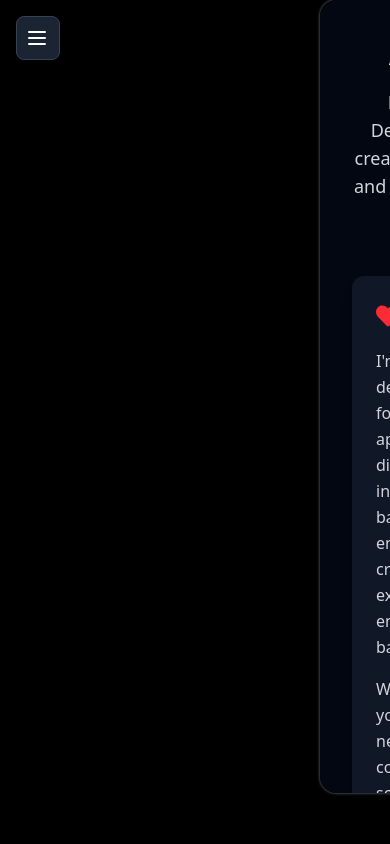
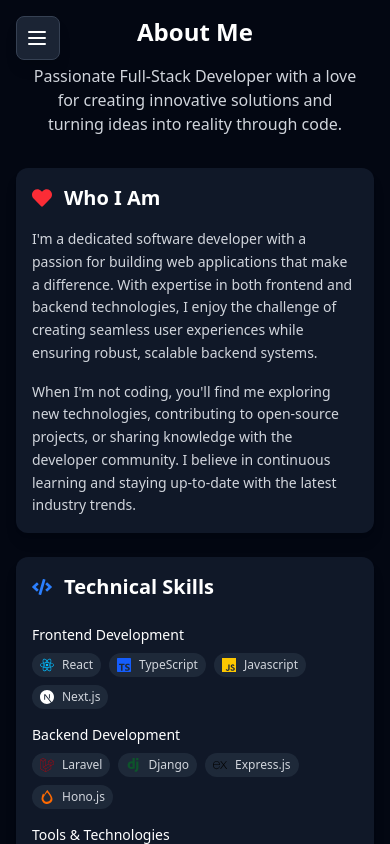
Before and after one commit to ChristianAlicaba2002/My-Portfolio, a React (Vite) app: page /layouts/aboutme in a window 390 px wide. Built offline with nearby package versions, Linux system fonts and the light colour scheme.

Commit message:
chore: update the mobile responsive

```diff
--- a/src/pages/AboutMe.jsx
+++ b/src/pages/AboutMe.jsx
@@ -23,35 +23,38 @@ import {
 
 export default function AboutMe() {
   return (
-    <div className="about-container ml-80 fixed w-[80%] h-[94vh] bg-gray-950 rounded-2xl shadow-[0px_0px_3px_gray] overflow-y-auto">
-      <div className="p-8">
+    <div className="w-full h-screen bg-gray-950 overflow-y-scroll p-4 lg:p-8">
       {/* Header Section */}
-        <div className="text-center mb-12">
-          <h1 className="text-4xl font-bold text-white mb-4">About Me</h1>
-          <p className="text-gray-300 text-lg max-w-2xl mx-auto">
+      <div className="text-center mb-8 lg:mb-12">
+        <h1 className="text-2xl lg:text-4xl font-bold text-white mb-4">
+          About Me
+        </h1>
+        <p className="text-gray-300 text-base lg:text-lg max-w-2xl mx-auto px-4">
           Passionate Full-Stack Developer with a love for creating innovative
           solutions and turning ideas into reality through code.
         </p>
       </div>
 
       {/* Main Content Grid */}
-        <div className="grid grid-cols-1 lg:grid-cols-2 gap-8">
+      <div className="grid grid-cols-1 lg:grid-cols-2 gap-6 lg:gap-8">
         {/* Left Column */}
-          <div className="space-y-8">
+        <div className="space-y-6 lg:space-y-8">
           {/* Introduction */}
-            <div className="bg-gray-900 rounded-xl p-6 shadow-lg">
+          <div className="bg-gray-900 rounded-xl p-4 lg:p-6 shadow-lg">
             <div className="flex items-center mb-4">
-                <FaHeart className="text-red-500 text-2xl mr-3" />
-                <h2 className="text-2xl font-semibold text-white">Who I Am</h2>
+              <FaHeart className="text-red-500 text-xl lg:text-2xl mr-3" />
+              <h2 className="text-xl lg:text-2xl font-semibold text-white">
+                Who I Am
+              </h2>
             </div>
-              <p className="text-gray-300 leading-relaxed">
-                I'm a dedicated software developer with a passion for building
-                web applications that make a difference. With expertise in both
+            <p className="text-gray-300 leading-relaxed text-sm lg:text-base">
+              I'm a dedicated software developer with a passion for building web
+              applications that make a difference. With expertise in both
               frontend and backend technologies, I enjoy the challenge of
-                creating seamless user experiences while ensuring robust,
-                scalable backend systems.
+              creating seamless user experiences while ensuring robust, scalable
+              backend systems.
             </p>
-              <p className="text-gray-300 leading-relaxed mt-4">
+            <p className="text-gray-300 leading-relaxed mt-4 text-sm lg:text-base">
               When I'm not coding, you'll find me exploring new technologies,
               contributing to open-source projects, or sharing knowledge with
               the developer community. I believe in continuous learning and
@@ -60,96 +63,112 @@ export default function AboutMe() {
           </div>
 
           {/* Skills */}
-            <div className="bg-gray-900 rounded-xl p-6 shadow-lg">
+          <div className="bg-gray-900 rounded-xl p-4 lg:p-6 shadow-lg">
             <div className="flex items-center mb-6">
-                <FaCode className="text-blue-500 text-2xl mr-3" />
-                <h2 className="text-2xl font-semibold text-white">
+              <FaCode className="text-blue-500 text-xl lg:text-2xl mr-3" />
+              <h2 className="text-xl lg:text-2xl font-semibold text-white">
                 Technical Skills
               </h2>
             </div>
 
             <div className="space-y-4">
               <div>
-                  <h3 className="text-white font-medium mb-2">
+                <h3 className="text-white font-medium mb-2 text-sm lg:text-base">
                   Frontend Development
                 </h3>
-                  <div className="flex flex-wrap gap-3">
-                    <div className="flex items-center bg-gray-800 px-3 py-1 rounded-full">
-                      <SiReact className="text-sky-400 mr-2" />
-                      <span className="text-gray-300 text-sm">React</span>
+                <div className="flex flex-wrap gap-2 lg:gap-3">
+                  <div className="flex items-center bg-gray-800 px-2 lg:px-3 py-1 rounded-full">
+                    <SiReact className="text-sky-400 mr-2 text-sm lg:text-base" />
+                    <span className="text-gray-300 text-xs lg:text-sm">
+                      React
+                    </span>
                   </div>
-                    <div className="flex items-center bg-gray-800 px-3 py-1 rounded-full">
-                      <SiTypescript className="text-blue-600 mr-2" />
-                      <span className="text-gray-300 text-sm">TypeScript</span>
+                  <div className="flex items-center bg-gray-800 px-2 lg:px-3 py-1 rounded-full">
+                    <SiTypescript className="text-blue-600 mr-2 text-sm lg:text-base" />
+                    <span className="text-gray-300 text-xs lg:text-sm">
+                      TypeScript
+                    </span>
                   </div>
-                    <div className="flex items-center bg-gray-800 px-3 py-1 rounded-full">
-                      <SiJavascript className="text-yellow-400 mr-2" />
-                      <span className="text-gray-300 text-sm">Javascript</span>
+                  <div className="flex items-center bg-gray-800 px-2 lg:px-3 py-1 rounded-full">
+                    <SiJavascript className="text-yellow-400 mr-2 text-sm lg:text-base" />
+                    <span className="text-gray-300 text-xs lg:text-sm">
+                      Javascript
+                    </span>
                   </div>
-                    <div className="flex items-center bg-gray-800 px-3 py-1 rounded-full">
-                      <SiNextdotjs className="text-white mr-2" />
-                      <span className="text-gray-300 text-sm">Next.js</span>
+                  <div className="flex items-center bg-gray-800 px-2 lg:px-3 py-1 rounded-full">
+                    <SiNextdotjs className="text-white mr-2 text-sm lg:text-base" />
+                    <span className="text-gray-300 text-xs lg:text-sm">
+                      Next.js
+                    </span>
                   </div>
                 </div>
               </div>
 
               <div>
-                  <h3 className="text-white font-medium mb-2">
+                <h3 className="text-white font-medium mb-2 text-sm lg:text-base">
                   Backend Development
                 </h3>
-                  <div className="flex flex-wrap gap-3">
-                    <div className="flex items-center bg-gray-800 px-3 py-1 rounded-full">
-                      <SiLaravel className="text-red-800 mr-2" />
-                      <span className="text-gray-300 text-sm">Laravel</span>
+                <div className="flex flex-wrap gap-2 lg:gap-3">
+                  <div className="flex items-center bg-gray-800 px-2 lg:px-3 py-1 rounded-full">
+                    <SiLaravel className="text-red-800 mr-2 text-sm lg:text-base" />
+                    <span className="text-gray-300 text-xs lg:text-sm">
+                      Laravel
+                    </span>
                   </div>
-                    <div className="flex items-center bg-gray-800 px-3 py-1 rounded-full">
-                      <SiDjango className="text-green-900 mr-2" />
-                      <span className="text-gray-300 text-sm">Django</span>
+                  <div className="flex items-center bg-gray-800 px-2 lg:px-3 py-1 rounded-full">
+                    <SiDjango className="text-green-900 mr-2 text-sm lg:text-base" />
+                    <span className="text-gray-300 text-xs lg:text-sm">
+                      Django
+                    </span>
                   </div>
-                    <div className="flex items-center bg-gray-800 px-3 py-1 rounded-full">
-                      <SiExpress className="text-black mr-2" />
-                      <span className="text-gray-300 text-sm">Express.js</span>
+                  <div className="flex items-center bg-gray-800 px-2 lg:px-3 py-1 rounded-full">
+                    <SiExpress className="text-black mr-2 text-sm lg:text-base" />
+                    <span className="text-gray-300 text-xs lg:text-sm">
+                      Express.js
+                    </span>
                   </div>
-                    <div className="flex items-center bg-gray-800 px-3 py-1 rounded-full">
-                      <SiHono className="text-orange-500 mr-2" />
-                      <span className="text-gray-300 text-sm">Hono.js</span>
+                  <div className="flex items-center bg-gray-800 px-2 lg:px-3 py-1 rounded-full">
+                    <SiHono className="text-orange-500 mr-2 text-sm lg:text-base" />
+                    <span className="text-gray-300 text-xs lg:text-sm">
+                      Hono.js
+                    </span>
                   </div>
                 </div>
               </div>
 
               <div>
-                  <h3 className="text-white font-medium mb-2">
+                <h3 className="text-white font-medium mb-2 text-sm lg:text-base">
                   Tools & Technologies
                 </h3>
-                  <div className="flex flex-wrap gap-3">
-                    <span className="bg-gray-800 px-3 py-1 rounded-full text-gray-300 text-sm">
+                <div className="flex flex-wrap gap-2 lg:gap-3">
+                  <span className="bg-gray-800 px-2 lg:px-3 py-1 rounded-full text-gray-300 text-xs lg:text-sm">
                     Git
                   </span>
-                    <span className="bg-gray-800 px-3 py-1 rounded-full text-gray-300 text-sm">
+                  <span className="bg-gray-800 px-2 lg:px-3 py-1 rounded-full text-gray-300 text-xs lg:text-sm">
                     Docker
                   </span>
-                    <span className="bg-gray-800 px-3 py-1 rounded-full text-gray-300 text-sm">
+                  <span className="bg-gray-800 px-2 lg:px-3 py-1 rounded-full text-gray-300 text-xs lg:text-sm">
                     Firebase
                   </span>
-                    <span className="bg-gray-800 px-3 py-1 rounded-full text-gray-300 text-sm">
+                  <span className="bg-gray-800 px-2 lg:px-3 py-1 rounded-full text-gray-300 text-xs lg:text-sm">
                     Clerk
                   </span>
-                    <span className="bg-gray-800 px-3 py-1 rounded-full text-gray-300 text-sm">
+                  <span className="bg-gray-800 px-2 lg:px-3 py-1 rounded-full text-gray-300 text-xs lg:text-sm">
                     Jira
                   </span>
-                    <span className="bg-gray-800 px-3 py-1 rounded-full text-gray-300 text-sm">
+                  <span className="bg-gray-800 px-2 lg:px-3 py-1 rounded-full text-gray-300 text-xs lg:text-sm">
                     Trello
                   </span>
-                    <span className="bg-gray-800 px-3 py-1 rounded-full text-gray-300 text-sm">
+                  <span className="bg-gray-800 px-2 lg:px-3 py-1 rounded-full text-gray-300 text-xs lg:text-sm">
                     PostgreSQL
                   </span>
-                    <span className="bg-gray-800 px-3 py-1 rounded-full text-gray-300 text-sm">
+                  <span className="bg-gray-800 px-2 lg:px-3 py-1 rounded-full text-gray-300 text-xs lg:text-sm">
                     Mysql
                   </span>
-                    <span className="bg-gray-800 px-3 py-1 rounded-full text-gray-300 text-sm">
+                  <span className="bg-gray-800 px-2 lg:px-3 py-1 rounded-full text-gray-300 text-xs lg:text-sm">
                     Figma
                   </span>
-                    <span className="bg-gray-800 px-3 py-1 rounded-full text-gray-300 text-sm">
+                  <span className="bg-gray-800 px-2 lg:px-3 py-1 rounded-full text-gray-300 text-xs lg:text-sm">
                     Tailwindcss
                   </span>
                 </div>
@@ -159,68 +178,78 @@ export default function AboutMe() {
         </div>
 
         {/* Right Column */}
-          <div className="space-y-8">
+        <div className="space-y-6 lg:space-y-8">
           {/* Experience */}
-            <div className="bg-gray-900 rounded-xl p-6 shadow-lg">
+          <div className="bg-gray-900 rounded-xl p-4 lg:p-6 shadow-lg">
             <div className="flex items-center mb-6">
-                <FaLaptopCode className="text-green-500 text-2xl mr-3" />
-                <h2 className="text-2xl font-semibold text-white">
+              <FaLaptopCode className="text-green-500 text-xl lg:text-2xl mr-3" />
+              <h2 className="text-xl lg:text-2xl font-semibold text-white">
                 Experience
               </h2>
             </div>
 
             <div className="space-y-4">
               <div className="border-l-2 border-blue-500 pl-4">
-                  <h3 className="text-white font-medium">
+                <h3 className="text-white font-medium text-sm lg:text-base">
                   Full-Stack Developer
                 </h3>
-                  <p className="text-blue-400 text-sm">2025 - Present</p>
-                  <p className="text-gray-300 text-sm mt-1">
+                <p className="text-blue-400 text-xs lg:text-sm">
+                  2025 - Present
+                </p>
+                <p className="text-gray-300 text-xs lg:text-sm mt-1">
                   Developing scalable web applications using React, Laravel,
                   Hono.js
                 </p>
               </div>
 
               <div className="border-l-2 border-green-500 pl-4">
-                  <h3 className="text-white font-medium">Frontend Developer</h3>
-                  <p className="text-green-400 text-sm">2023 - 2025</p>
-                  <p className="text-gray-300 text-sm mt-1">
+                <h3 className="text-white font-medium text-sm lg:text-base">
+                  Frontend Developer
+                </h3>
+                <p className="text-green-400 text-xs lg:text-sm">2023 - 2025</p>
+                <p className="text-gray-300 text-xs lg:text-sm mt-1">
                   Built responsive user interfaces and implemented modern web
                   development practices.
                 </p>
               </div>
 
               <div className="border-l-2 border-purple-500 pl-4">
-                  <h3 className="text-white font-medium">
+                <h3 className="text-white font-medium text-sm lg:text-base">
                   Hacktoberfest Bootcamp
                 </h3>
-                  <p className="text-purple-400 text-sm">2024</p>
-                  <p className="text-gray-300 text-sm mt-1">
+                <p className="text-purple-400 text-xs lg:text-sm">2024</p>
+                <p className="text-gray-300 text-xs lg:text-sm mt-1">
                   Coding Bootcamp • 2024
                 </p>
               </div>
 
               <div className="border-l-2 border-cyan-500 pl-4">
-                  <h3 className="text-white font-medium">Backend Developer</h3>
-                  <p className="text-cyan-400 text-sm">2022 - 2024</p>
-                  <p className="text-gray-300 text-sm mt-1">
+                <h3 className="text-white font-medium text-sm lg:text-base">
+                  Backend Developer
+                </h3>
+                <p className="text-cyan-400 text-xs lg:text-sm">2022 - 2024</p>
+                <p className="text-gray-300 text-xs lg:text-sm mt-1">
                   Built responsive user interfaces and implemented modern web
                   development practices.
                 </p>
               </div>
 
               <div className="border-l-2 border-orange-500 pl-4">
-                  <h3 className="text-white font-medium">Java Competition</h3>
-                  <p className="text-orange-400 text-sm">2023</p>
-                  <p className="text-gray-300 text-sm mt-1">
+                <h3 className="text-white font-medium text-sm lg:text-base">
+                  Java Competition
+                </h3>
+                <p className="text-orange-400 text-xs lg:text-sm">2023</p>
+                <p className="text-gray-300 text-xs lg:text-sm mt-1">
                   Build a CRUD Job Offer
                 </p>
               </div>
 
               <div className="border-l-2 border-yellow-500 pl-4">
-                  <h3 className="text-white font-medium">Web Competition</h3>
-                  <p className="text-yellow-400 text-sm">2023</p>
-                  <p className="text-gray-300 text-sm mt-1">
+                <h3 className="text-white font-medium text-sm lg:text-base">
+                  Web Competition
+                </h3>
+                <p className="text-yellow-400 text-xs lg:text-sm">2023</p>
+                <p className="text-gray-300 text-xs lg:text-sm mt-1">
                   Build a CRUD Job Offer
                 </p>
               </div>
@@ -228,18 +257,20 @@ export default function AboutMe() {
           </div>
 
           {/* Education */}
-            <div className="bg-gray-900 rounded-xl p-6 shadow-lg">
+          <div className="bg-gray-900 rounded-xl p-4 lg:p-6 shadow-lg">
             <div className="flex items-center mb-4">
-                <FaRocket className="text-yellow-500 text-2xl mr-3" />
-                <h2 className="text-2xl font-semibold text-white">Education</h2>
+              <FaRocket className="text-yellow-500 text-xl lg:text-2xl mr-3" />
+              <h2 className="text-xl lg:text-2xl font-semibold text-white">
+                Education
+              </h2>
             </div>
 
             <div className="space-y-3">
               <div>
-                  <h3 className="text-white font-medium">
+                <h3 className="text-white font-medium text-sm lg:text-base">
                   Bachelor's in Computer Science
                 </h3>
-                  <p className="text-gray-400 text-sm">
+                <p className="text-gray-400 text-xs lg:text-sm">
                   ACLC College of Mandaue • 2023 - 2025
                 </p>
               </div>
@@ -248,69 +279,74 @@ export default function AboutMe() {
         </div>
       </div>
 
-        <div className="bg-gray-900 rounded-xl p-6 m-2 mt-6 shadow-lg">
-          <h2 className="text-2xl font-semibold text-white mb-4">
+      <div className="bg-gray-900 rounded-xl p-4 lg:p-6 m-2 mt-6 shadow-lg">
+        <h2 className="text-xl lg:text-2xl font-semibold text-white mb-4">
           Let's Connect
         </h2>
         <div className="space-y-3">
           <a
             href="mailto:christiandave120702@gmail.com"
-              className="flex items-center text-gray-300 hover:text-white transition-colors"
+            className="flex items-center text-gray-300 hover:text-white transition-colors text-sm lg:text-base"
           >
             <FaEnvelope className="mr-3 text-blue-400" />
-              <span>christiandave120702@gmail.com</span>
+            <span className="break-all">christiandave120702@gmail.com</span>
           </a>
 
           <a
             href="https://github.com/ChristianAlicaba2002"
             target="_blank"
             rel="noopener noreferrer"
-              className="flex items-center text-gray-300 hover:text-white transition-colors"
+            className="flex items-center text-gray-300 hover:text-white transition-colors text-sm lg:text-base"
           >
             <FaGithub className="mr-3 text-gray-400" />
-              <span>github.com/ChristianAlicaba2002</span>
+            <span className="break-all">github.com/ChristianAlicaba2002</span>
           </a>
         </div>
       </div>
 
       {/* Bottom Section - Personal Interests */}
-        <div className="mt-8 bg-gray-900 rounded-xl p-6 shadow-lg">
-          <h2 className="text-2xl font-semibold text-white mb-4">
+      <div className="mt-6 lg:mt-8 bg-gray-900 rounded-xl p-4 lg:p-6 shadow-lg">
+        <h2 className="text-xl lg:text-2xl font-semibold text-white mb-4">
           Beyond Coding
         </h2>
-          <div className="grid grid-cols-1 md:grid-cols-3 gap-4">
+        <div className="grid grid-cols-1 sm:grid-cols-2 lg:grid-cols-3 gap-4">
           <div className="text-center">
-              <div className="bg-blue-500 w-12 h-12 rounded-full flex items-center justify-center mx-auto mb-2">
-                <FaRocket className="text-white" />
+            <div className="bg-blue-500 w-10 h-10 lg:w-12 lg:h-12 rounded-full flex items-center justify-center mx-auto mb-2">
+              <FaRocket className="text-white text-sm lg:text-base" />
             </div>
-              <h3 className="text-white font-medium">Innovation</h3>
-              <p className="text-gray-300 text-sm">
+            <h3 className="text-white font-medium text-sm lg:text-base">
+              Innovation
+            </h3>
+            <p className="text-gray-300 text-xs lg:text-sm">
               Always exploring new technologies and approaches
             </p>
           </div>
 
           <div className="text-center">
-              <div className="bg-green-500 w-12 h-12 rounded-full flex items-center justify-center mx-auto mb-2">
-                <FaHeart className="text-white" />
+            <div className="bg-green-500 w-10 h-10 lg:w-12 lg:h-12 rounded-full flex items-center justify-center mx-auto mb-2">
+              <FaHeart className="text-white text-sm lg:text-base" />
             </div>
-              <h3 className="text-white font-medium">Open Source</h3>
-              <p className="text-gray-300 text-sm">
+            <h3 className="text-white font-medium text-sm lg:text-base">
+              Open Source
+            </h3>
+            <p className="text-gray-300 text-xs lg:text-sm">
               Contributing to the developer community
             </p>
           </div>
 
-            <div className="text-center">
-              <div className="bg-purple-500 w-12 h-12 rounded-full flex items-center justify-center mx-auto mb-2">
-                <FaCode className="text-white" />
+          <div className="text-center sm:col-span-2 lg:col-span-1">
+            <div className="bg-purple-500 w-10 h-10 lg:w-12 lg:h-12 rounded-full flex items-center justify-center mx-auto mb-2">
+              <FaCode className="text-white text-sm lg:text-base" />
             </div>
-              <h3 className="text-white font-medium">Problem Solving</h3>
-              <p className="text-gray-300 text-sm">
+            <h3 className="text-white font-medium text-sm lg:text-base">
+              Problem Solving
+            </h3>
+            <p className="text-gray-300 text-xs lg:text-sm">
               Turning complex challenges into elegant solutions
             </p>
           </div>
         </div>
       </div>
     </div>
-    </div>
   );
 }
```
Lines whose indentation alone changed are shown as unchanged.
